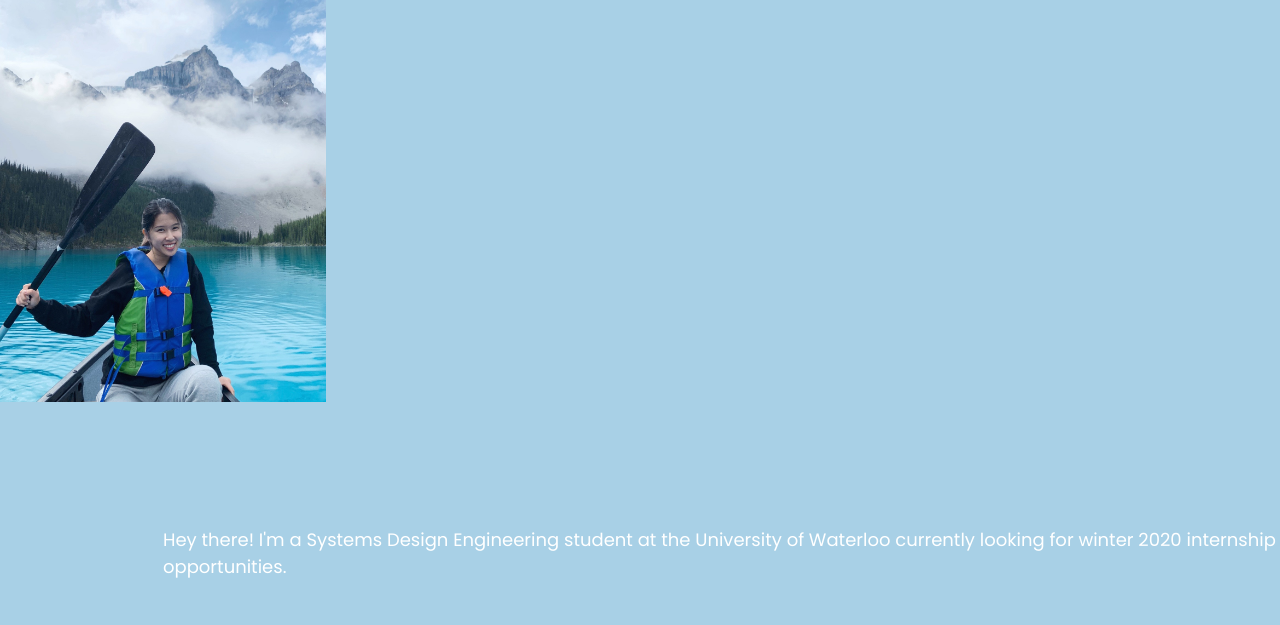
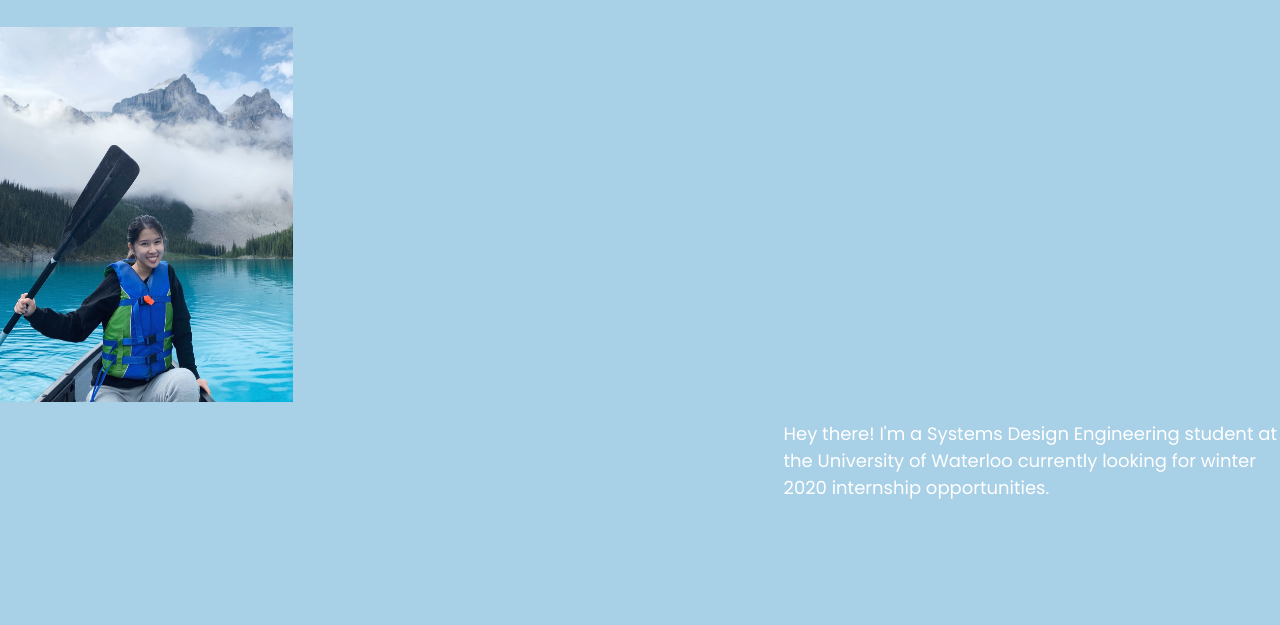
Before and after one commit to lilytao2001/website, a plain HTML site: page index.html in a window 1280 px wide. Shown: the part 175-800 px from the top of the page. Drawn offline with nearby package versions, Linux system fonts and the light colour scheme.

Commit message:
Update styles.css

```diff
--- a/styles.css
+++ b/styles.css
@@ -22,11 +22,10 @@ h1 {
 p {font-family: Poppins, sans-serif;
 	font-size: 18px;
 	color: white;
-	padding-top: 10%;
-	padding-left: 10%;
+	/*padding-top: 10%;*/
+	padding-left: 60%;
 	width: 100%;
-	display: table-cell;
-	float: top;
+
 	/*text-align: left;*/}
 a:hover {
   color: #24305e;
@@ -42,6 +41,6 @@ a:link {
     font-family: Poppins, sans-serif;
     /*float: right;*/ }
 img {
-	/*padding-right: 10%;*/
-	display: table-cell;
+	padding-right: 10%;
+	padding-top: 10%;
 }
```
